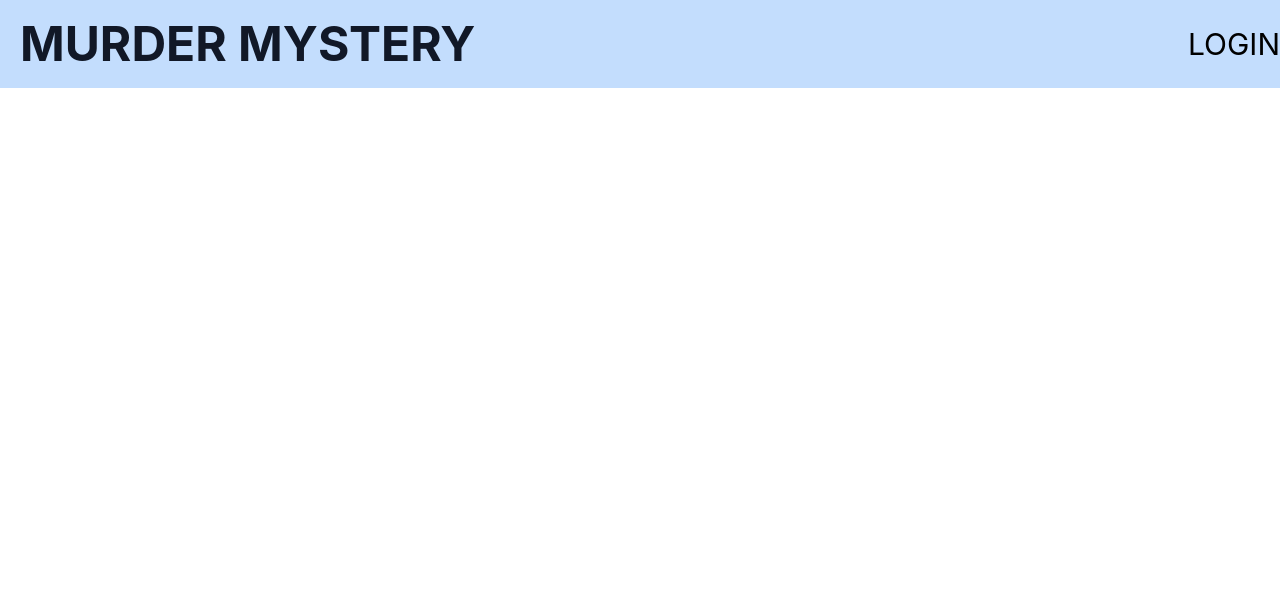
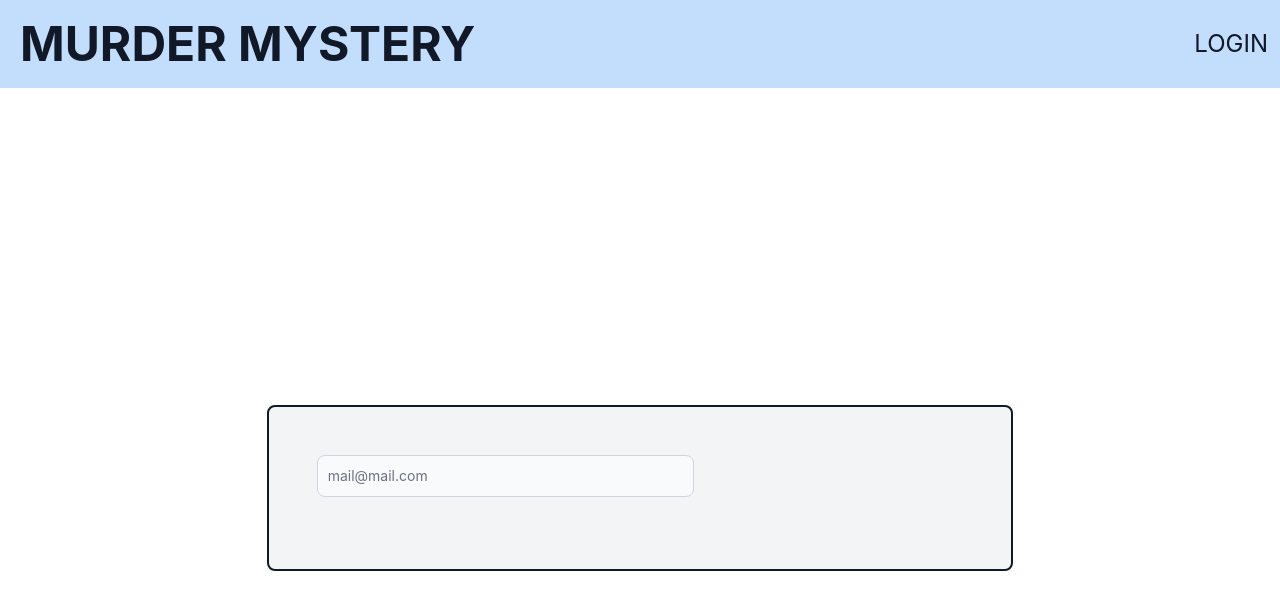
Before and after one commit to always-reach/MurderMystery, a Next.js app in the folder front/: page /login in a window 1280 px wide. Shown: the top 610 px of the page. Built offline with nearby package versions, Linux system fonts and the light colour scheme.

Commit message:
wip emailForm

```diff
--- a/front/components/Header.tsx
+++ b/front/components/Header.tsx
@@ -5,8 +5,8 @@ export const Header=()=>{
                 <div>
                     <h2 className="text-5xl text-gray-900 font-bold p-5">MURDER MYSTERY</h2>
                 </div>
-                <div className="flex flex-col justify-center">
-                    <h4 className="text-3xl">LOGIN</h4>
+                <div className="flex flex-col justify-center p-3">
+                    <h4 className="text-2xl text-gray-900">LOGIN</h4>
                 </div>
             </div>
         </nav>
--- a/front/components/TextForm.tsx
+++ b/front/components/TextForm.tsx
@@ -1,8 +1,11 @@
 export const EmailField = () => {
     return (
-        <div className="mb-6">
-            <label htmlFor="email" className="block mb-2 text-sm font-medium text-gray-900 dark:text-gray-300">Your email</label>
-            <input type="email" id="email" className="bg-gray-50 border border-gray-300 text-gray-900 text-sm rounded-lg focus:ring-blue-500 focus:border-blue-500 block w-full p-2.5 dark:bg-gray-700 dark:border-gray-600 dark:placeholder-gray-400 dark:text-white dark:focus:ring-blue-500 dark:focus:border-blue-500" placeholder="name@flowbite.com" required />
+        <div className="w-full mb-6">
+            <input type="email"
+                id="email"
+                className="bg-gray-50 border border-gray-300 text-gray-900 text-sm rounded-lg focus:ring-blue-500 focus:border-blue-500 block w-7/12 p-2.5 dark:bg-gray-700 dark:border-gray-600 dark:placeholder-gray-400 dark:text-white dark:focus:ring-blue-500 dark:focus:border-blue-500"
+                placeholder="mail@mail.com"
+                required />
         </div>
 
     )
--- a/front/pages/login.tsx
+++ b/front/pages/login.tsx
@@ -5,8 +5,11 @@ function Login() {
     return (
         <div>
             <Header />
-            {/**<h1 className="text-3xl font-bold underline">Login Pageだよ</h1>
-            <EmailField />*/}
+            <div className="h-screen w-screen flex justify-center items-cente">
+                <div className="bg-gray-100 border-2 border-gray-900 rounded-lg w-7/12 my-auto mx-32 p-12">
+                <EmailField />
+                </div>
+            </div>
         </div>)
 }
 
--- a/front/styles/globals.css
+++ b/front/styles/globals.css
@@ -24,7 +24,7 @@ a {
     color-scheme: dark;
   }
   body {
-    color: white;
-    background: black;
+    color: black;
+    background: white;
   }
 }
```
